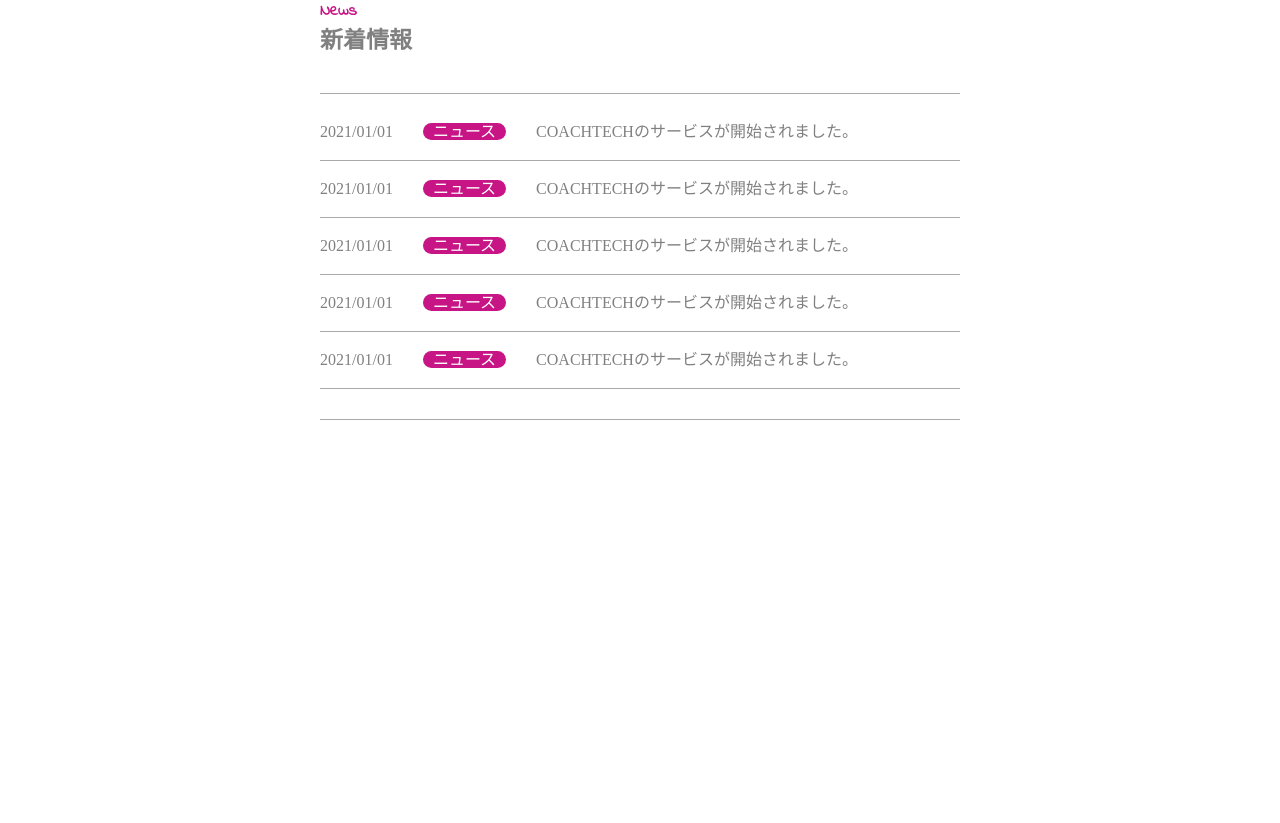
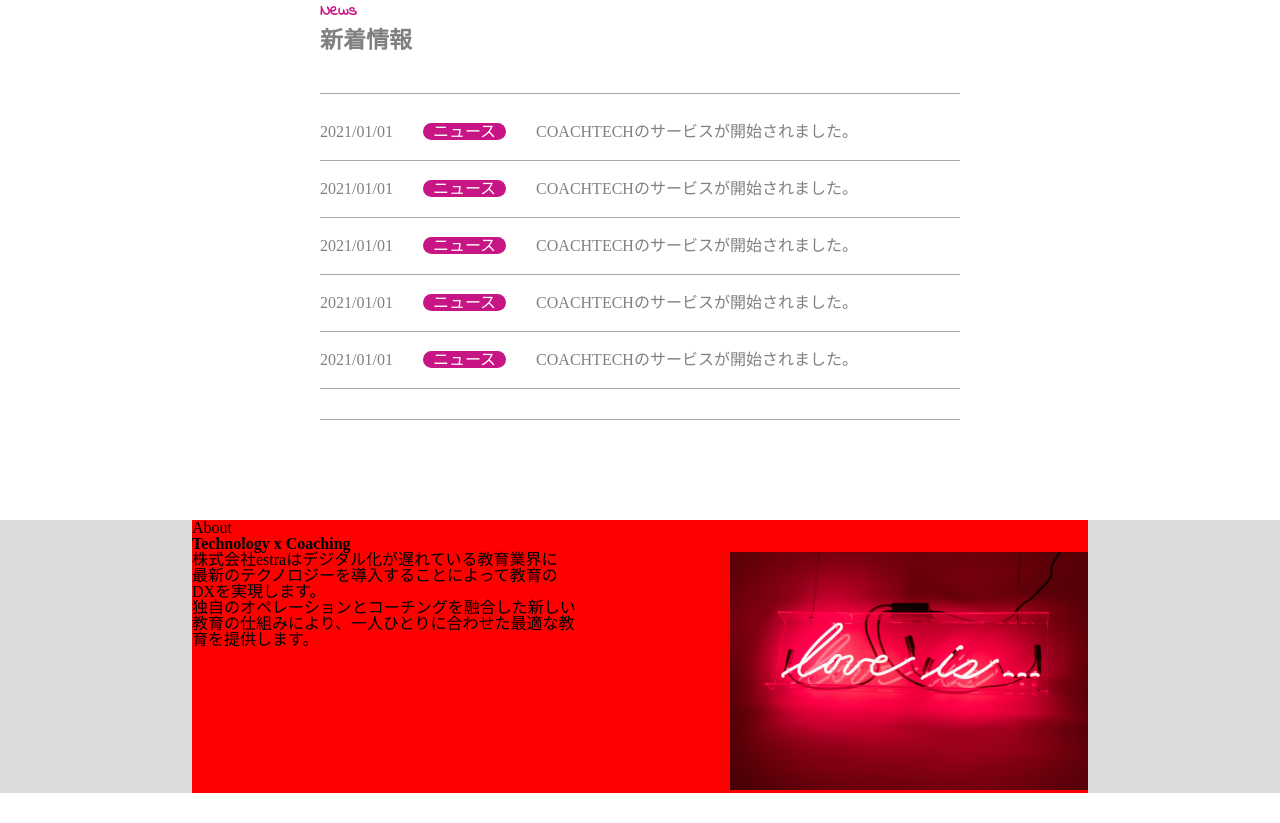
Before and after one commit to yuki-zirushi/Dazs, a plain HTML site: page 20221023koyanagi/index.html in a window 1280 px wide. Shown: the part 651-1474 px from the top of the page. Before the commit the page ends 1141 px from the top, so only its background shows below. Drawn offline with Linux system fonts and the light colour scheme.

Commit message:
[Update] About

```diff
--- a/20221023koyanagi/css/style.css
+++ b/20221023koyanagi/css/style.css
@@ -132,3 +132,46 @@
   border-radius: 100px;
   padding: 0px 10px;
 }
+
+.about {
+  background-color: gainsboro;
+}
+
+.about-content {
+  width: 70vw;
+  margin: 30px auto;
+  background-color: red;
+}
+
+.about-heading {
+
+}
+
+.about-title-text {
+
+}
+
+.about-title {
+
+}
+
+.about-content-items {
+  display: flex;
+  justify-content: space-between;
+}
+
+.about-description-text {
+
+}
+
+.about-description-second-text {
+
+}
+
+.about-img-container {
+  width: 40%;
+}
+
+.about-img {
+  width: 100%;
+}
--- a/20221023koyanagi/index.html
+++ b/20221023koyanagi/index.html
@@ -102,8 +102,27 @@
     </div>
     <div class="about">
       <div class="about-content">
-        <div class="about-heading"></div>
-        <div class="about-content-items"></div>
+        <div class="about-heading">
+          <p class="about-title-text">About</p>
+          <h2 class="about-title">Technology x Coaching</h2>
+        </div>
+        <div class="about-content-items">
+          <div class="about-description">
+            <p class="about-description-text">
+              株式会社estraはデジタル化が遅れている教育業界に<br>
+              最新のテクノロジーを導入することによって教育の<br>
+              DXを実現します。
+            </p>
+            <p class="about-description-second-text">
+              独自のオペレーションとコーチングを融合した新しい<br>
+              教育の仕組みにより、一人ひとりに合わせた最適な教<br>
+              育を提供します。
+            </p>
+          </div>
+          <div class="about-img-container">
+            <img src="img/about.jpg" alt="estra_about" class="about-img">
+          </div>
+        </div>
       </div>
     </div>
     <div class="service"></div>
```
